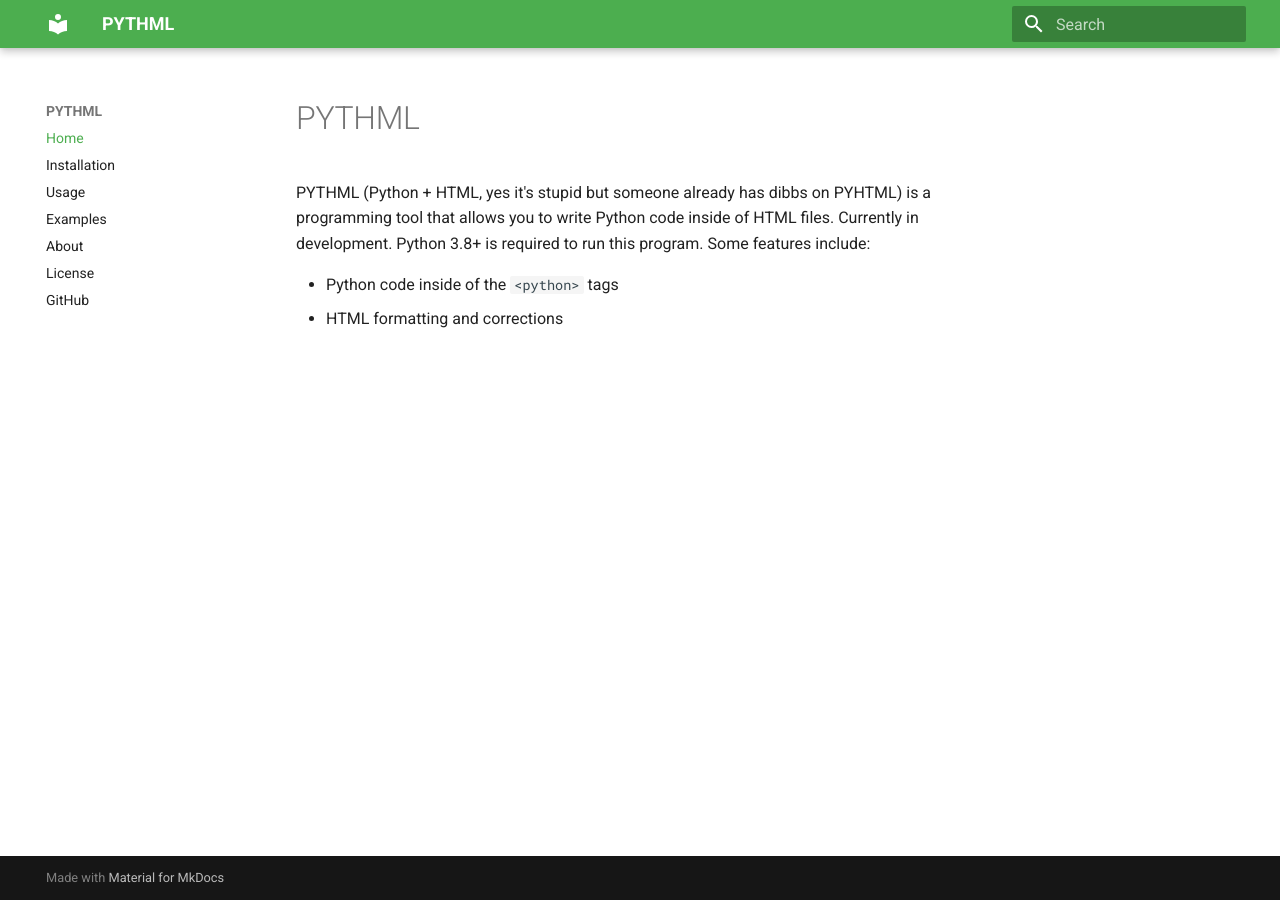
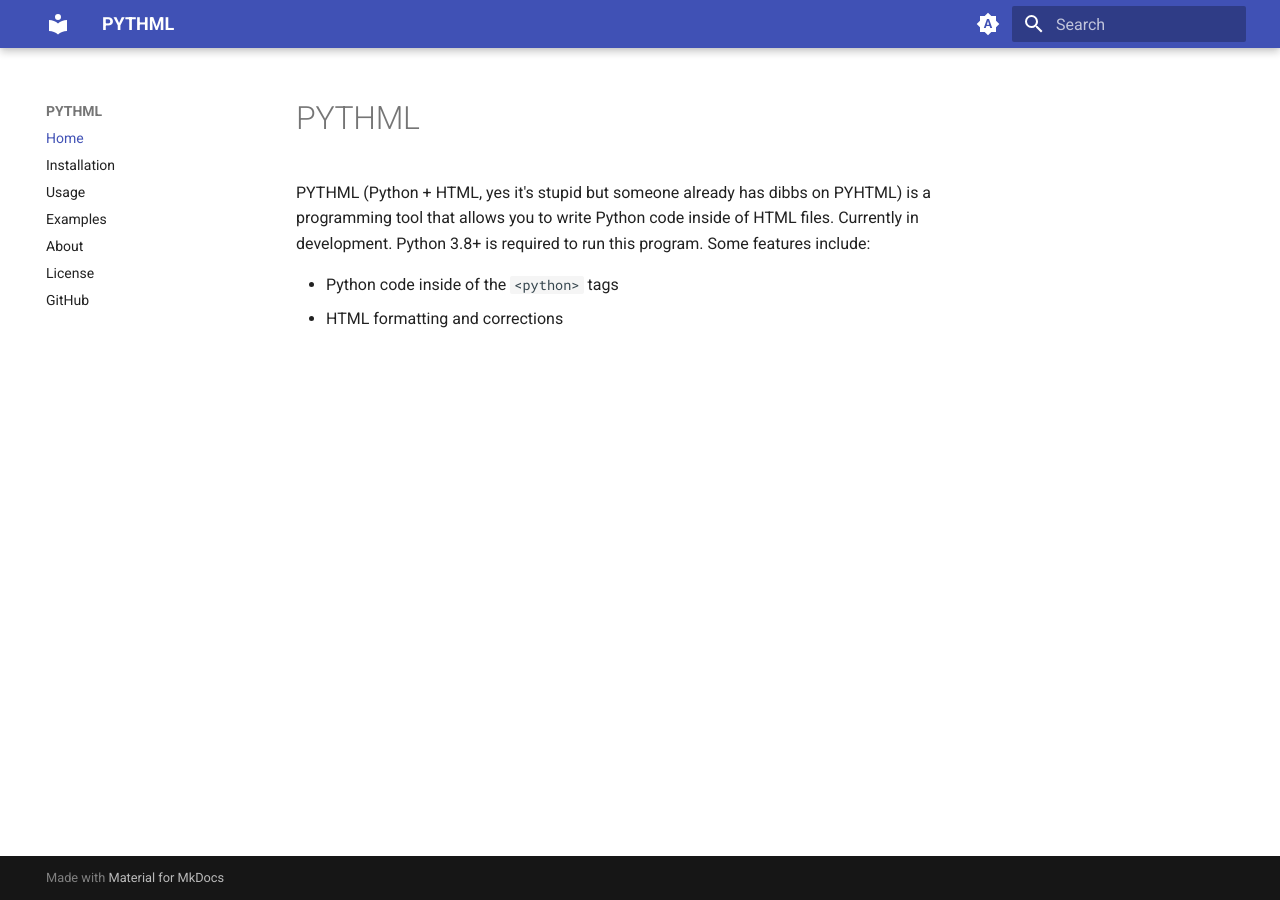
Before and after one commit to rajpandya737/PYTHML, an MkDocs documentation site: the page built from docs/index.md, in a window 1280 px wide. Built offline with MkDocs 1.6.1 and Material for MkDocs 9.7.7, drawn with Linux system fonts in a browser that asks for light colours.

Commit message:
add dark mode

```diff
--- a/mkdocs.yml
+++ b/mkdocs.yml
@@ -2,9 +2,29 @@
 theme:
   name: material
   palette:
-    primary: green
-    accent: light-green
-    background: white
+
+    # Palette toggle for automatic mode
+    - media: "(prefers-color-scheme)"
+      toggle:
+        icon: material/brightness-auto
+        name: Switch to light mode
+
+    # Palette toggle for light mode
+    - media: "(prefers-color-scheme: light)"
+      scheme: default
+
+
+      toggle:
+        icon: material/brightness-7
+        name: Switch to dark mode
+
+    # Palette toggle for dark mode
+    - media: "(prefers-color-scheme: dark)"
+      scheme: slate
+      toggle:
+        icon: material/brightness-4
+        name: Switch to system preference
+
 nav:
   - Home: index.md
   - Installation: installation.md
```
